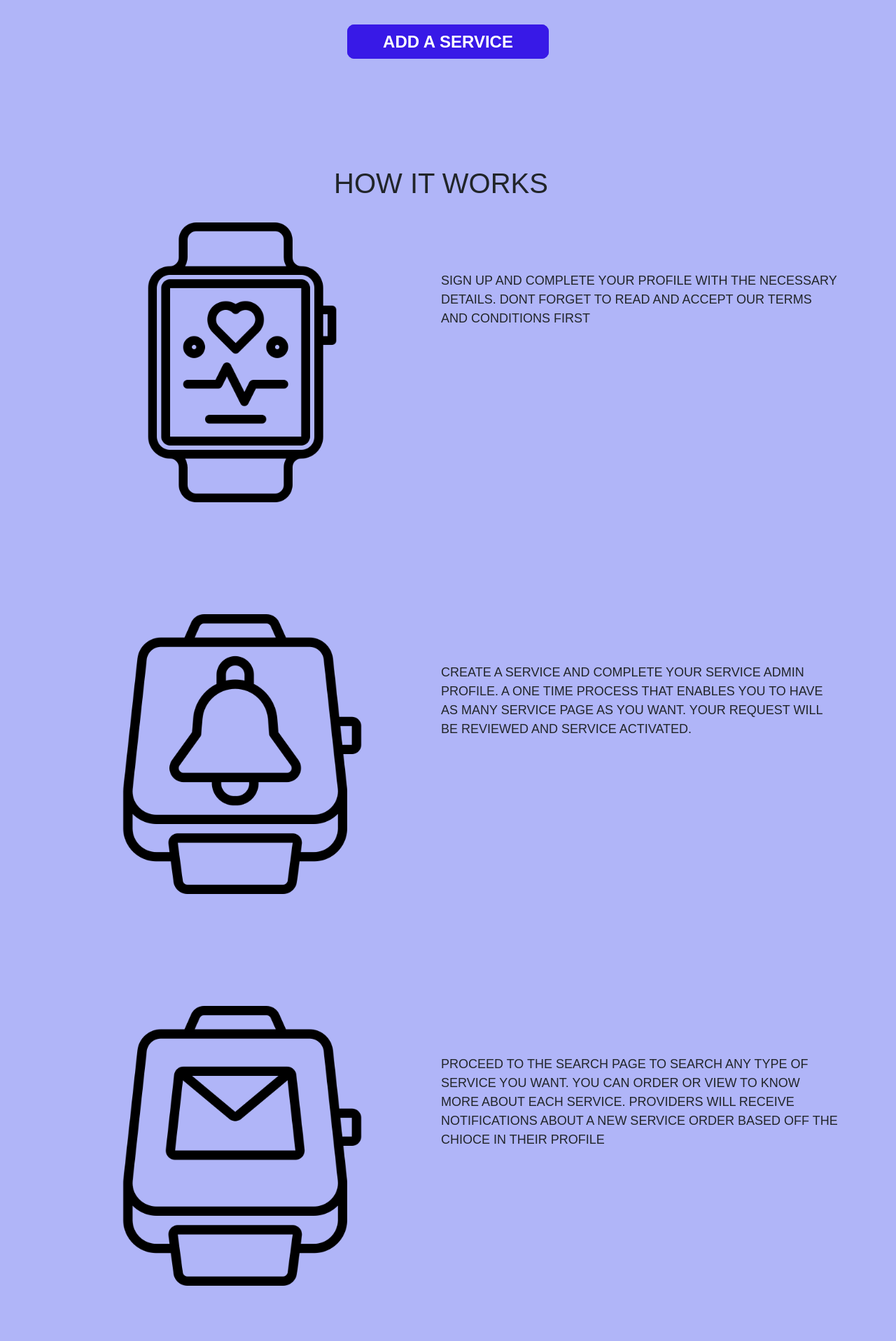
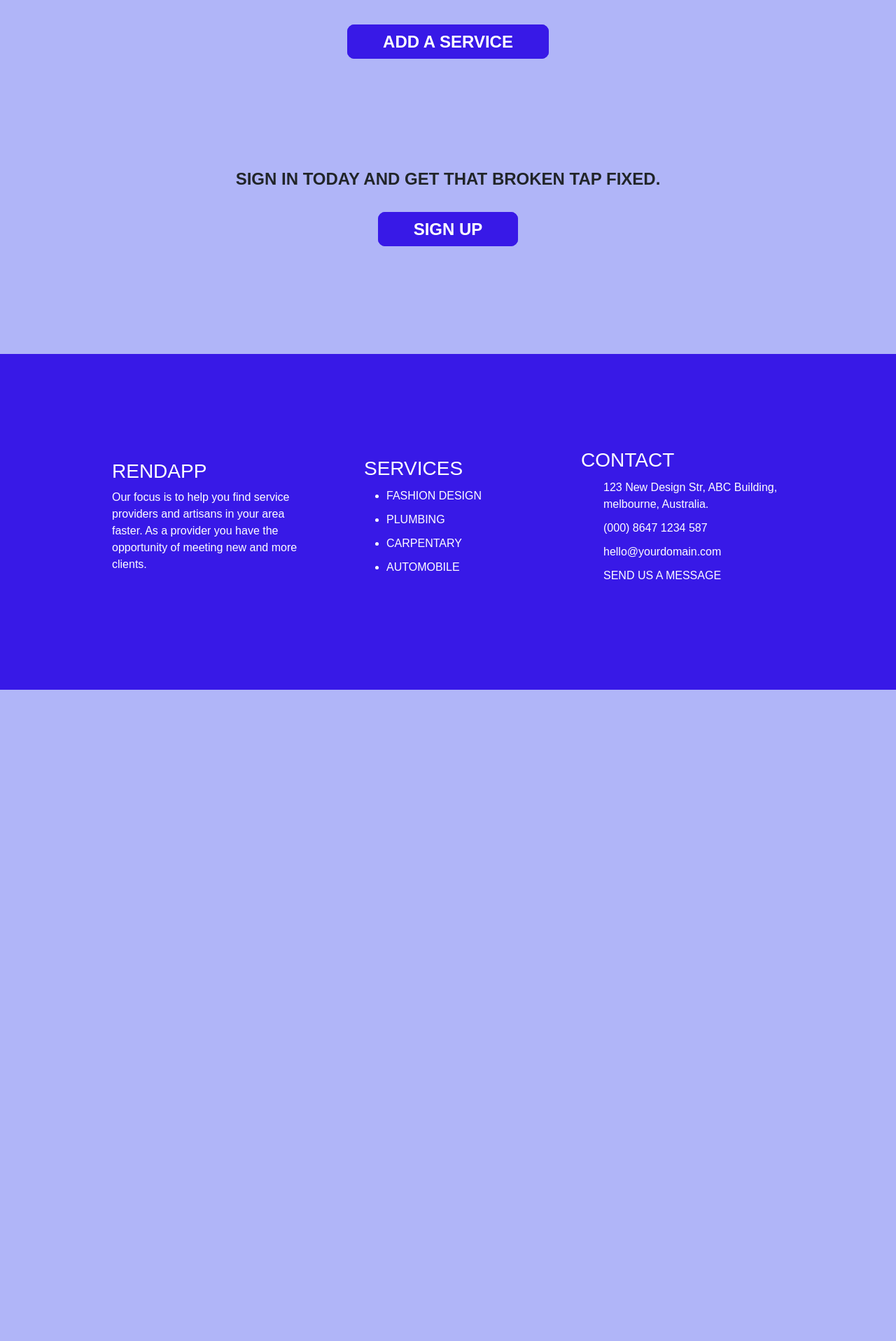
Before and after one commit to vbello-tech/RENDAPP, a Django app: page / in a window 1280 px wide. Shown: the part 4442-6359 px from the top of the page at 70% size. After the commit the page ends 5428 px from the top, so only its background shows below. Run offline with Django 4.2, Linux system fonts and the light colour scheme; data that the repository does not hold is empty; some libraries are stand-ins or nearby versions.

Commit message:
remove reason

```diff
--- a/Templates/home.html
+++ b/Templates/home.html
@@ -120,50 +120,50 @@
 </div>
 
 <!--HOW IT WORKS-->
-<div class="how-it-works">
+<!--div class="how-it-works">
     <center><h1>HOW IT WORKS</h1></center>
     <br>
-    <div class="main">
-        <!--REASON 1-->
+    <div class="main"-->
+        <!--REASON 1>
         <div class="sub">
                 <img src="{% static 'images/f1.png' %}" alt="no image"/>
                 <p>
                     SIGN UP AND COMPLETE YOUR PROFILE WITH THE NECESSARY DETAILS. DONT FORGET TO READ AND ACCEPT OUR TERMS AND CONDITIONS FIRST
                 </p>
-        </div>
-        <!--REASON 2-->
+        </div-->
+        <!--REASON 2>
         <div class="sub">
                 <img src="{% static 'images/f2.png' %}" alt="no image"/>
                 <p>
                     CREATE A SERVICE AND COMPLETE YOUR SERVICE ADMIN PROFILE. A ONE TIME PROCESS THAT ENABLES YOU TO HAVE AS MANY SERVICE PAGE AS YOU WANT.
                     YOUR REQUEST WILL BE REVIEWED AND SERVICE ACTIVATED.
                 </p>
-        </div>
-        <!--REASON 3-->
+        </div-->
+        <!--REASON 3>
         <div class="sub">
                 <img src="{% static 'images/f3.png' %}" alt="no image"/>
                 <p>
                     PROCEED TO THE SEARCH PAGE TO SEARCH ANY TYPE OF SERVICE YOU WANT. YOU CAN ORDER OR VIEW TO KNOW MORE ABOUT EACH SERVICE.
                     PROVIDERS WILL RECEIVE NOTIFICATIONS ABOUT A NEW SERVICE ORDER BASED OFF THE CHIOCE IN THEIR PROFILE
                 </p>
-        </div>
-        <!--REASON 4-->
+        </div-->
+        <!--REASON 4>
         <div class="sub">
                 <img src="{% static 'images/f4.png' %}" alt="no image"/>
                 <p>
                      PAY THE SERVICE CHARGE TO ACTIVATE SERVICE WHICH WILL LEAD TO A SERVICE ACTIVE NOTIFICATION BEING SENT TO PROVIDERS.
                      THE SERVICE CHARGE WILL BE PAID THE PROVIDER WITHIN 24 HOURS WHEN USR=ERS CLOSE A SERVICE ORDER.
                 </p>
-        </div>
-        <!--REASON 5-->
+        </div-->
+        <!--REASON 5>
         <div class="sub">
                 <img src="{% static 'images/f4.png' %}" alt="no image"/>
                 <p>
                     DONT FORGET TO RATE WHOM YOU ARE SATISFIED WITH TO HELP THEM APPEAR MORE FREQUENTLY IN SERVICE SEARCH.
                 </p>
-        </div>
-    </div>
-</div>
+        </div-->
+    <!--/div>
+</div-->
 <!--HOW IT WORKS-->
 
 
```
